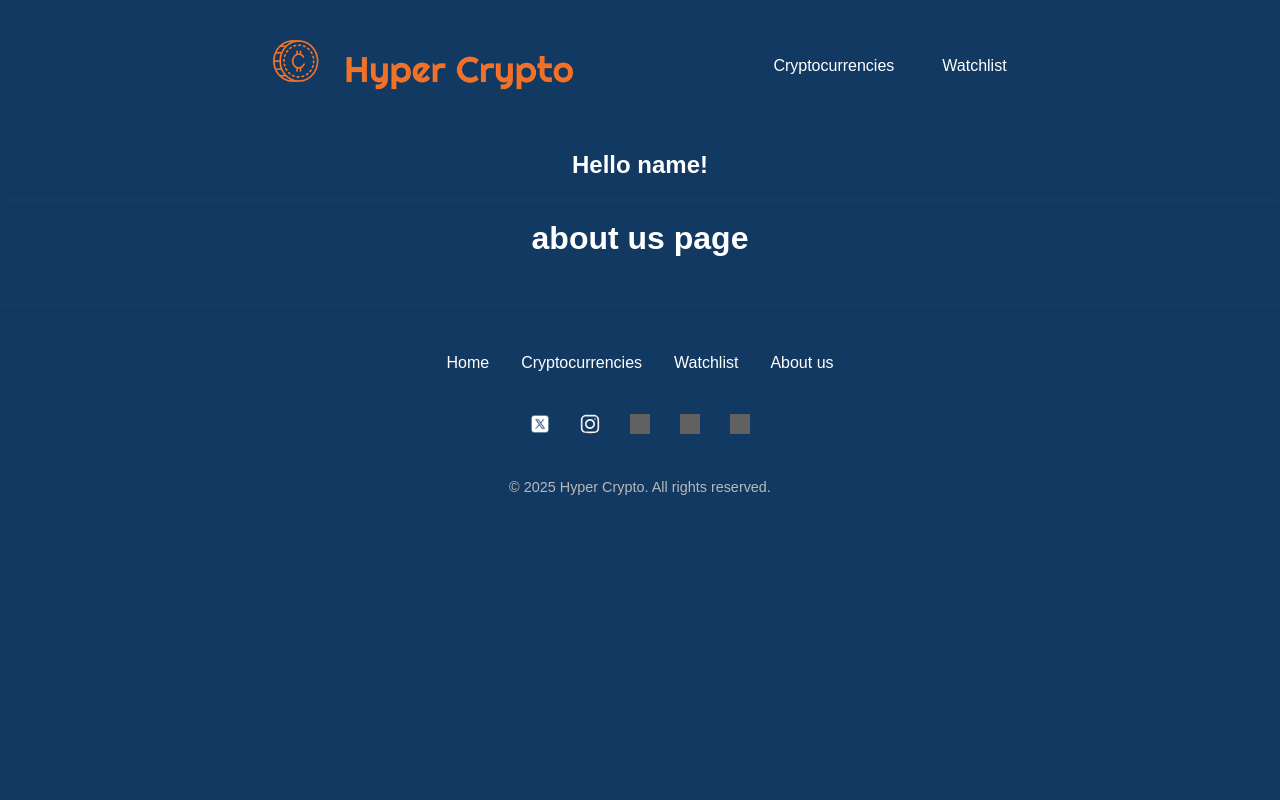
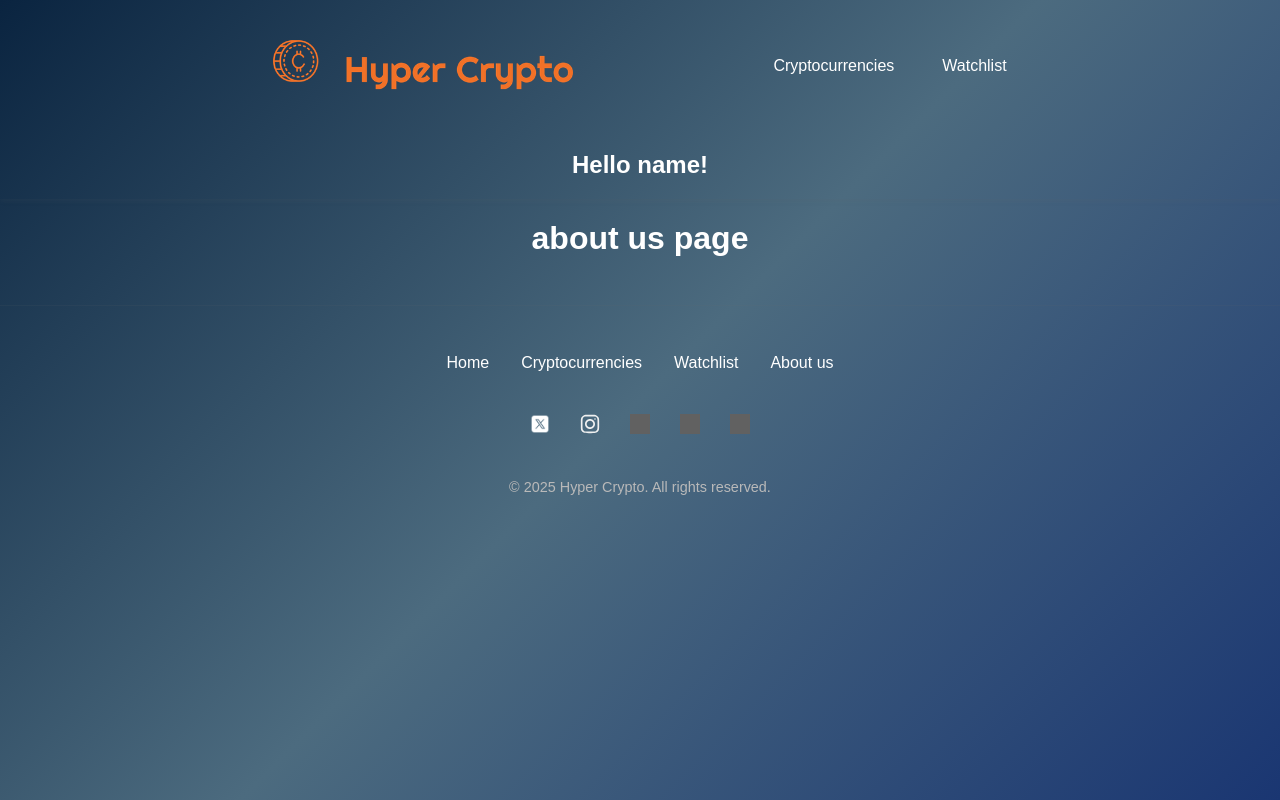
Before and after one commit to minzikimi/coin-tracker, a React (Create React App) app: page /aboutus in a window 1280 px wide. Built offline with nearby package versions, Linux system fonts and the light colour scheme; grey boxes are pictures that could not be loaded.

Commit message:
changed background color

```diff
--- a/src/App.css
+++ b/src/App.css
@@ -7,7 +7,9 @@
 }
 
 body {
-  background-color: #123962;
+  background: linear-gradient(135deg, #0a2440 0%, #4c6b7f 50%, #1a3672 100%);
+  background-attachment: fixed;
+  background-size: cover;
   color: var(--primary-blue);
   margin:0;
   padding:0;
--- a/src/routes/Detail/Detail.js
+++ b/src/routes/Detail/Detail.js
@@ -44,19 +44,21 @@ function Detail() {
     <div>
       {/* <Chart coinId={id} /> */}
       {/* it doesnt work */}
+      <div className={styles.detailImageWrapper}>
         <img
           src={`https://static.coinpaprika.com/coin/${id}/logo.png`}
           alt={`${coinDetails.name} logo`}
           className={styles.logo}
           style={{ width: '100px', height: '100px', objectFit: 'contain' }}
         />
+      </div>
+
       <h1>
-        Detail Page for {coinDetails.name} ({coinDetails.symbol})
+        {coinDetails.name} ({coinDetails.symbol})
       </h1>
       <div className={styles.detailContainer}>
         <div className={styles.infoSection}>
-          <h2>Coin Information:</h2>
-          <p>Name: {coinDetails.name}</p>
+
           <p>Symbol:{coinDetails.symbol}</p>
           <p>
             Description: {coinDetails.description || "No description available"}
@@ -64,7 +66,7 @@ function Detail() {
         </div>
 
         <div className={styles.infoSection}>
-          <h2>Ticker Information:</h2>
+
           <p>Rank: {tickerDetails.rank}</p>
           <p>Total Supply:{tickerDetails.total_supply}</p>
           <p>
--- a/src/routes/Detail/Detail.module.css
+++ b/src/routes/Detail/Detail.module.css
@@ -14,6 +14,7 @@
     margin-bottom: 15px;
     width: 100%;
     box-shadow: 0 2px 4px rgba(0,0,0,0.1);
+
   }
 
   .addToWatchlistBtn {
@@ -31,3 +32,10 @@
     background-color: #f75c02;
 
   }
+
+  .detailImageWrapper{
+    display: flex;
+    align-items: center;
+    justify-content: center;
+    flex-direction: column;
+  }
```
Lines whose indentation alone changed are shown as unchanged.
